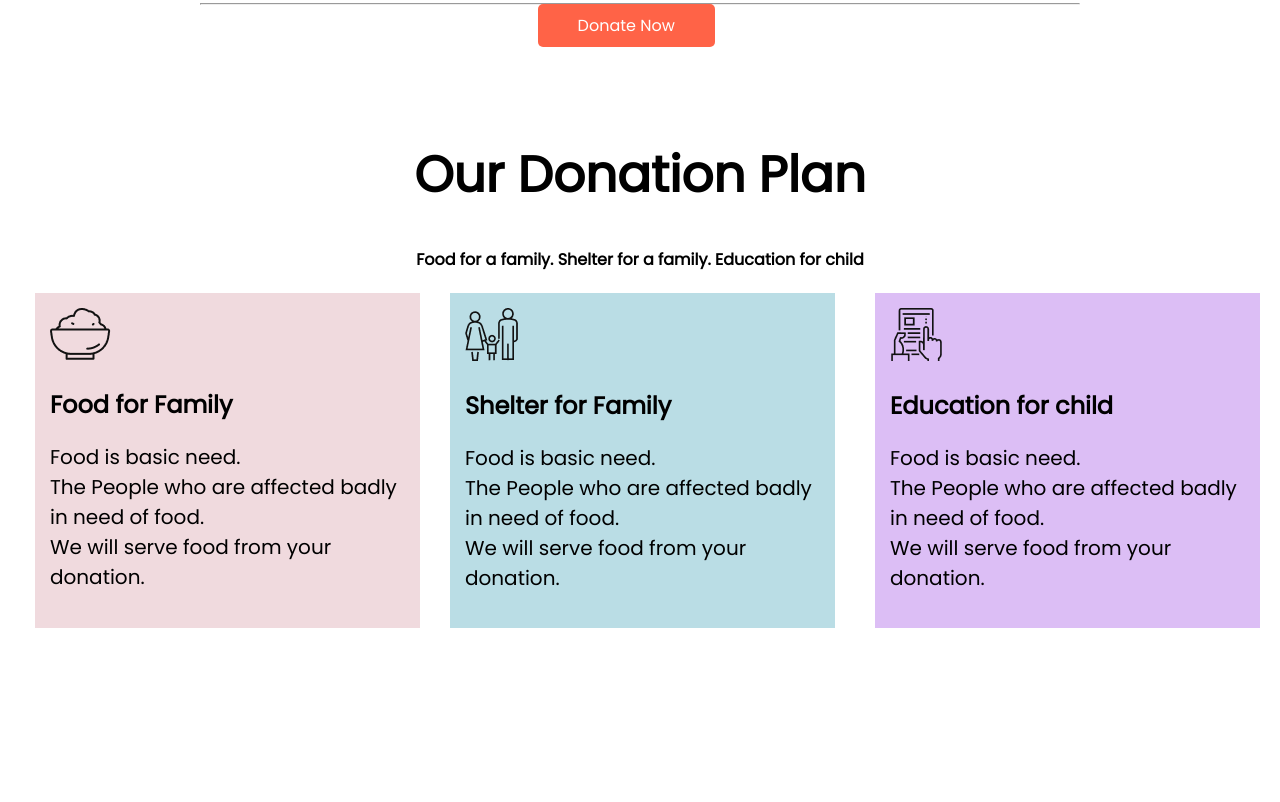
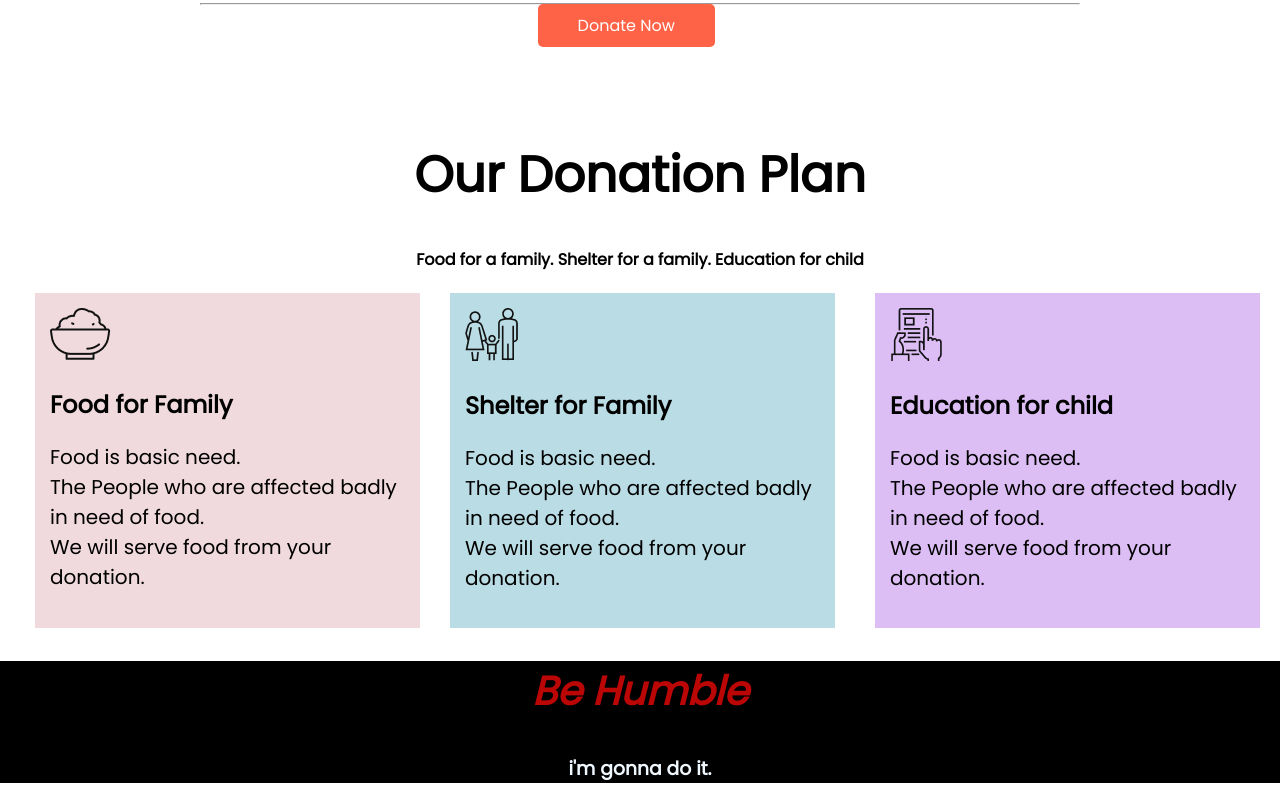
Before and after one commit to imransustipe/donate-today, a plain HTML site: page index.html in a window 1280 px wide. Shown: the part 1084-1886 px from the top of the page. Before the commit the page ends 1712 px from the top, so only its background shows below. Drawn offline with Linux system fonts and the light colour scheme; a web font is replaced by a local one.

Commit message:
last commit

```diff
--- a/index.html
+++ b/index.html
@@ -75,4 +75,6 @@
 
    </section>
 </body>
+<footer><h2 class="foot">Be Humble</h2>
+<h3>i'm gonna do it.</h3></footer>
 </html>
--- a/style.css
+++ b/style.css
@@ -93,3 +93,18 @@ hr{
         margin-right: 20px;
         padding: 15px;
     }
+    .foot{
+        font-size: 40px;
+        font-style: italic;
+        color: rgb(187, 6, 6);
+        text-align: center;
+    }
+    h3{
+        text-align: center;
+        color: aliceblue;
+    }
+    footer{
+        background-color: black;
+
+
+    }
```
